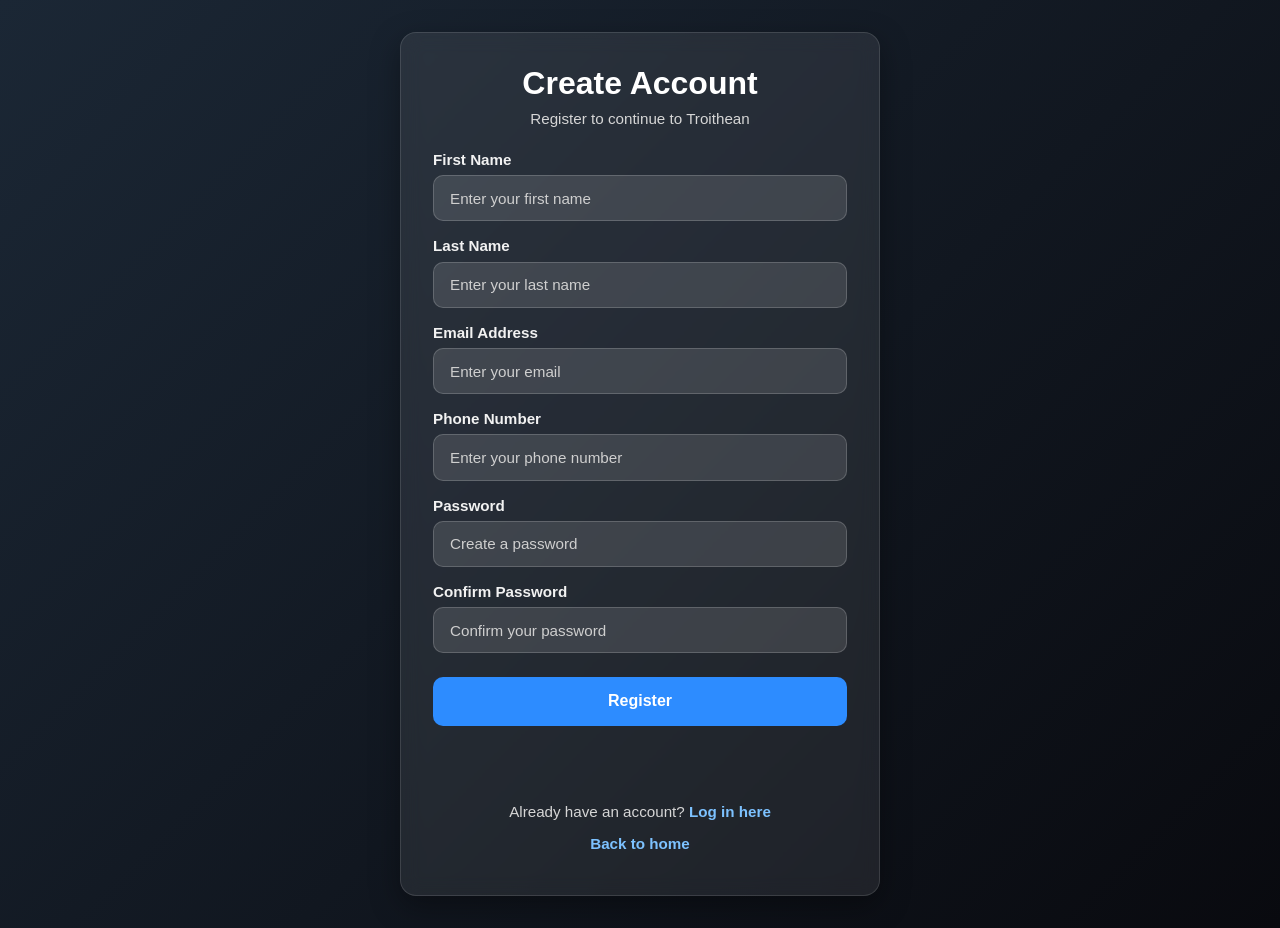
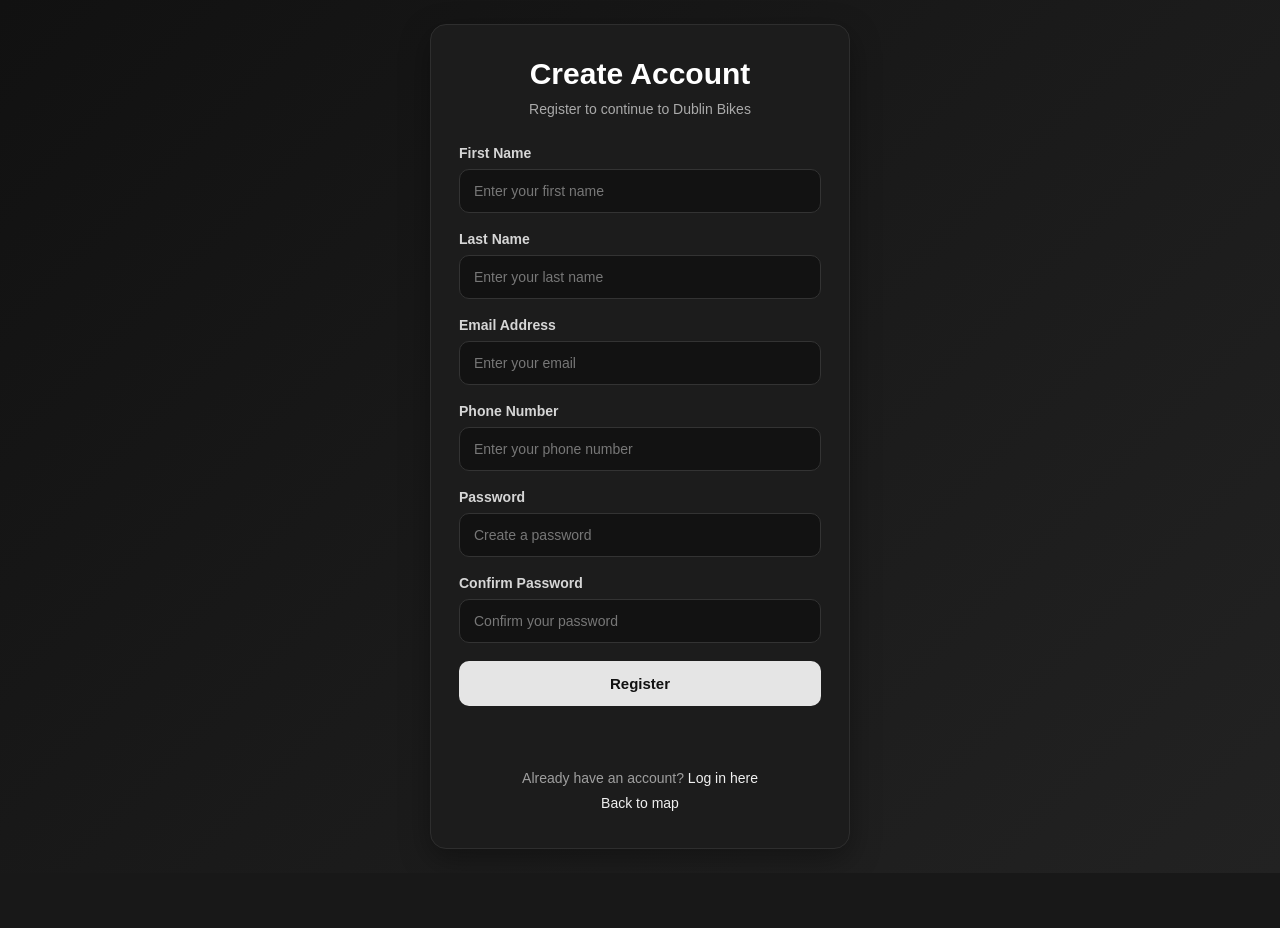
Before and after one commit to chukwuemekanwoke-jpg/se_group10_app, a Flask app: page /register in a window 1280 px wide. After the commit the page ends 849 px from the top, so only its background shows below. Run offline with Flask 3, Linux system fonts and the light colour scheme.

Commit message:
Update register.html

```diff
--- a/app/templates/register.html
+++ b/app/templates/register.html
@@ -3,15 +3,15 @@
 <head>
     <meta charset="UTF-8">
     <meta name="viewport" content="width=device-width, initial-scale=1.0">
-    <title>Register - Troithean</title>
-    <link rel="stylesheet" href="{{ url_for('static', filename='css/login.css') }}">
+    <title>Register - Dublin Bikes</title>
+    <link rel="stylesheet" href="{{ url_for('static', filename='css/register.css') }}">
 </head>
 <body>
     <div class="login-page">
         <div class="login-card">
             <div class="login-header">
                 <h1>Create Account</h1>
-                <p>Register to continue to Troithean</p>
+                <p>Register to continue to Dublin Bikes</p>
             </div>
 
             {% if logged_in %}
@@ -110,7 +110,7 @@
 
             <div class="login-footer">
                 <p>Already have an account? <a href="{{ url_for('main.login_page') }}">Log in here</a></p>
-                <p><a href="{{ url_for('main.index_page') }}">Back to home</a></p>
+                <p><a href="{{ url_for('main.index_page') }}">Back to map</a></p>
             </div>
         </div>
     </div>
```
